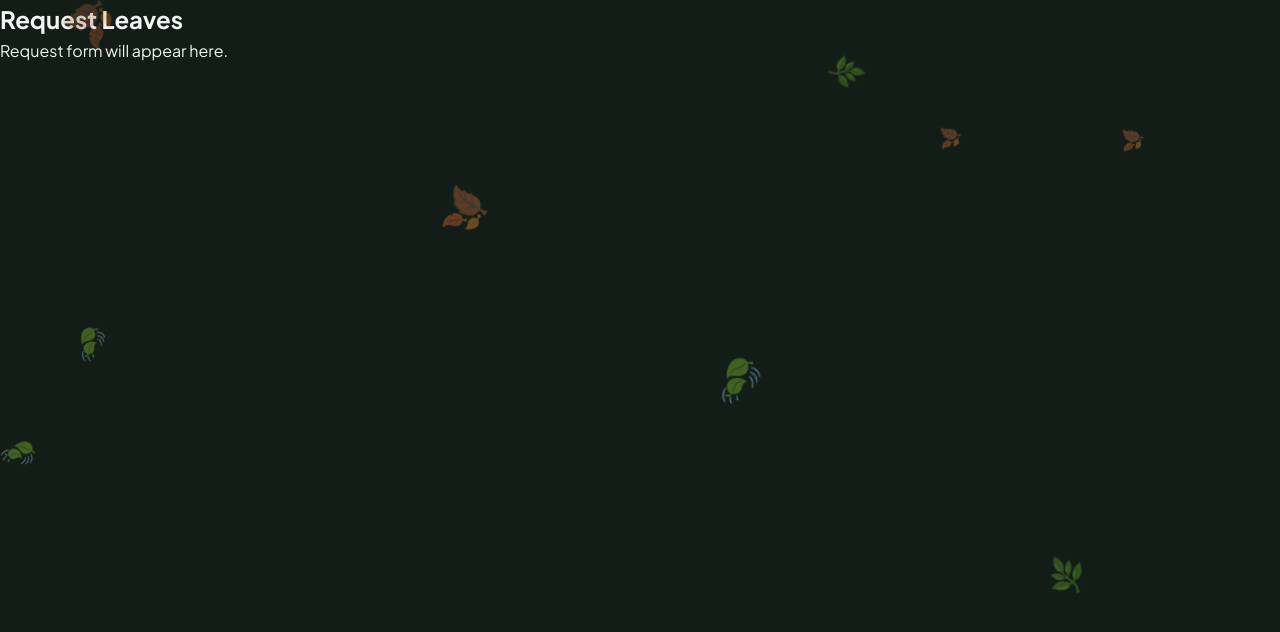
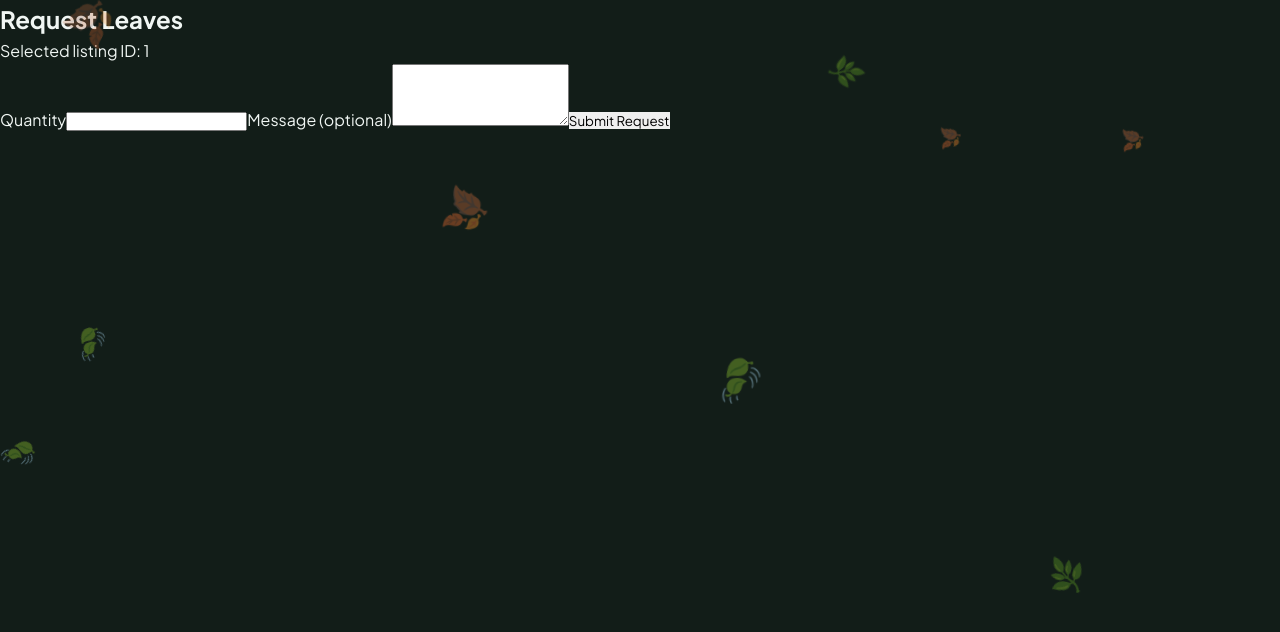
Before and after one commit to RameshRaveendran/eat-ila, a React (Vite) app in the folder client/: page /leaves/1/request in a window 1280 px wide. Shown: the top 632 px of the page. Built offline with nearby package versions, Linux system fonts and the light colour scheme.

Commit message:
requested leaves updates

```diff
--- a/client/src/pages/RequestLeaves.jsx
+++ b/client/src/pages/RequestLeaves.jsx
@@ -1,8 +1,51 @@
+
+import { useState } from 'react'
+import { useParams } from 'react-router-dom'
+
 function RequestLeaves() {
+  const { id } = useParams()
+
+  const [quantity, setQuantity] = useState('')
+  const [message, setMessage] = useState('')
+
+  function handleSubmit(event) {
+    event.preventDefault()
+
+    console.log({
+      listingId: id,
+      quantity,
+      message,
+    })
+  }
+
   return (
     <section>
       <h2>Request Leaves</h2>
-      <p>Request form will appear here.</p>
+      <p>Selected listing ID: {id}</p>
+
+      <form onSubmit={handleSubmit}>
+        <label htmlFor="quantity">Quantity</label>
+        <input
+          id="quantity"
+          name="quantity"
+          type="number"
+          min="1"
+          value={quantity}
+          onChange={(event) => setQuantity(event.target.value)}
+          required
+        />
+
+        <label htmlFor="message">Message (optional)</label>
+        <textarea
+          id="message"
+          name="message"
+          rows="4"
+          value={message}
+          onChange={(event) => setMessage(event.target.value)}
+        />
+
+        <button type="submit">Submit Request</button>
+      </form>
     </section>
   )
 }
```
